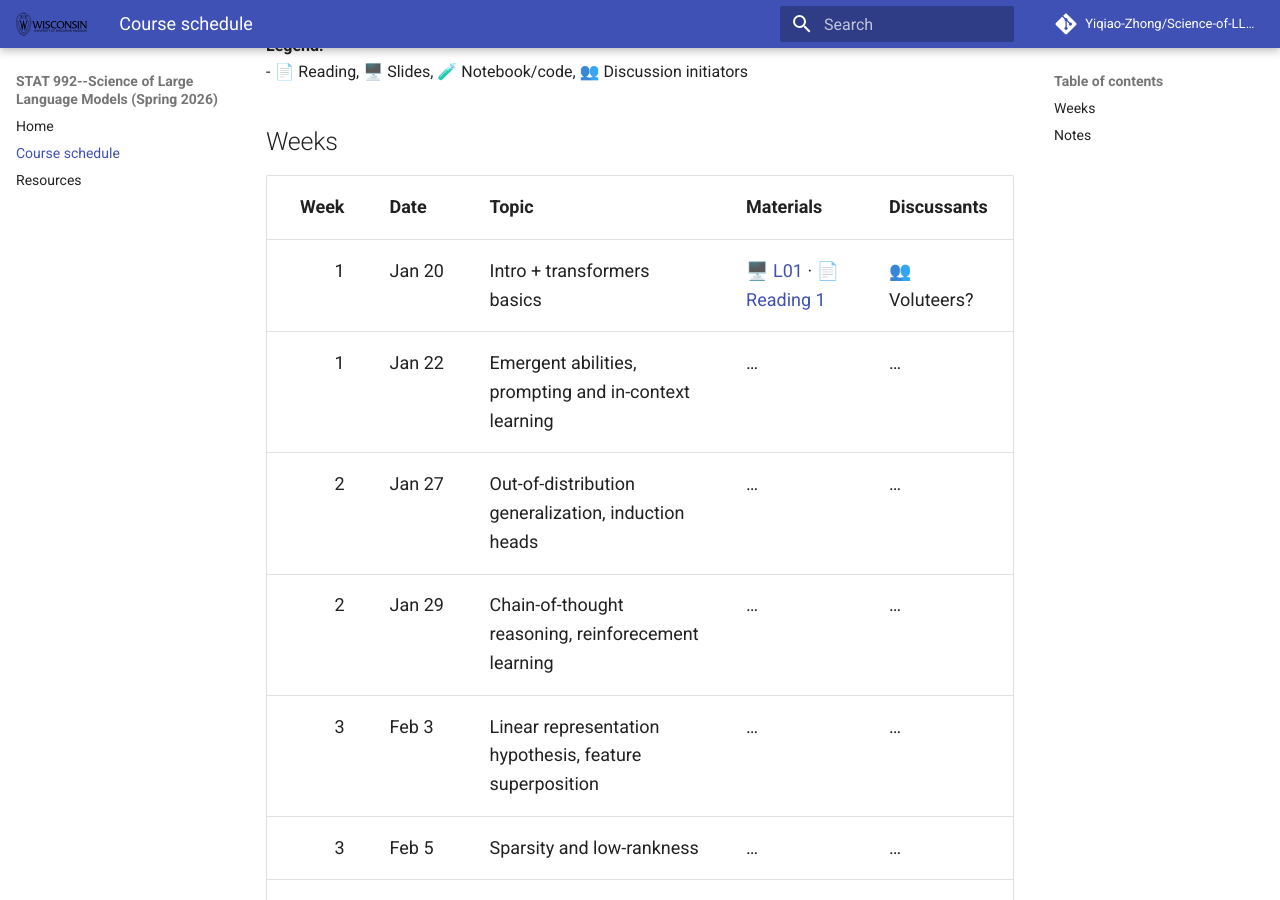
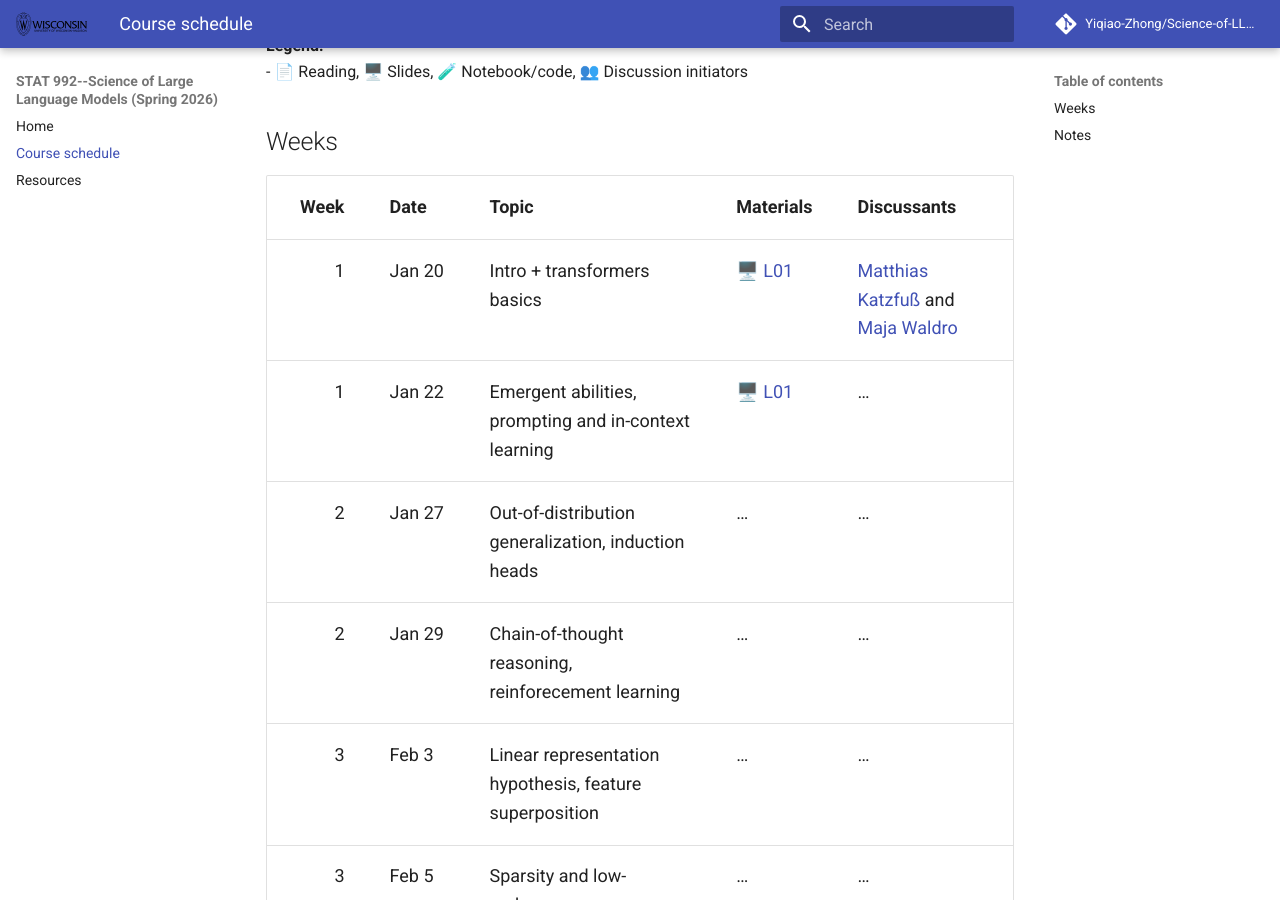
Before and after one commit to Yiqiao-Zhong/Science-of-LLMs, an MkDocs documentation site: the page built from docs/schedule.md, in a window 1280 px wide and 900 px high, scrolled down 372 px. Built offline with MkDocs 1.6.1 and Material for MkDocs 9.7.7, drawn with Linux system fonts in a browser that asks for light colours; comment, search, counter and statistics services are not loaded.

Commit message:
Add lec02 update

```diff
--- a/docs/schedule.md
+++ b/docs/schedule.md
@@ -16,8 +16,8 @@ Here is the general outline.
 
 | Week | Date | Topic | Materials | Discussants |
 |---:|---|---|---|---|
-| 1 | Jan 20 | Intro + transformers basics | 🖥️ [L01](assets/slides/lec01.pdf) · 📄 [Reading 1](https://example.com) | 👥 Voluteers? |
-| 1 | Jan 22 | Emergent abilities, prompting and in-context learning | … | … |
+| 1 | Jan 20 | Intro + transformers basics | 🖥️ [L01](assets/slides/lec01.pdf) | [Matthias Katzfuß](https://sites.google.com/view/katzfuss/) and [Maja Waldro](https://pages.stat.wisc.edu/~mrudolph3/) |
+| 1 | Jan 22 | Emergent abilities, prompting and in-context learning | 🖥️ [L01](assets/slides/lec02.pdf) | … |
 | 2 | Jan 27 | Out-of-distribution generalization, induction heads | … | … |
 | 2 | Jan 29 | Chain-of-thought reasoning, reinforecement learning | … | … |
 | 3 | Feb 3 | Linear representation hypothesis, feature superposition | … | … |
```
